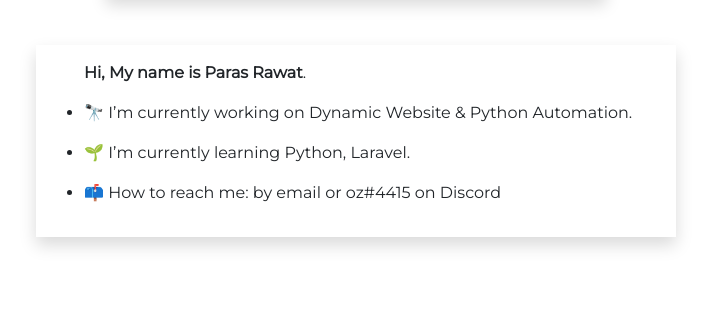
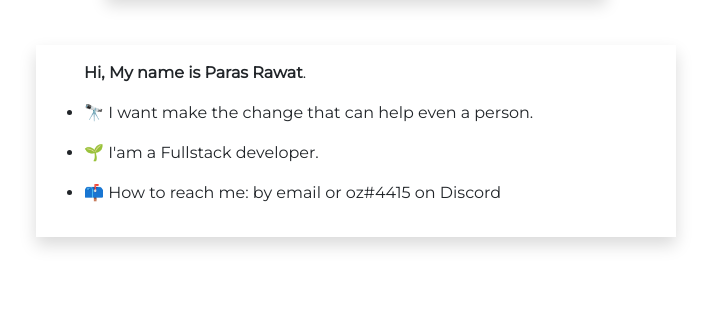
Before and after one commit to 007hyno/bootstrap-portfolio.github.io, a plain HTML site: page index.html in a window 1280 px wide. Shown: the part 1098-1428 px from the top of the page, without its empty margins (284-995 px from the left). Drawn offline with nearby package versions, Linux system fonts and the light colour scheme.

Commit message:
update profile section

```diff
--- a/index.html
+++ b/index.html
@@ -130,16 +130,17 @@
   </div>
   <!-- ///////////////////////////////////about -->
   <img src="https://source.unsplash.com/ZHvM3XIOHoE" class="shadow img-fluid pro card-img-top " alt="...">
+  <!-- <img src="./pictures/Profile art work.jpg" class="shadow img-fluid pro card-img-top " alt="..."> -->
 </div>
   <div class="m-auto w-50 shadow mb-5" style="width: 18rem;" >
     <div class="card-body">
       <ul>
         <p class="card-text"> <b>  Hi, My name is Paras Rawat</b>.</p>
         <li>
-          <p>🔭 I’m currently working on Dynamic Website & Python Automation.</p>
+          <p>🔭 I want make the change that can help even a person.</p>
         </li>
         <li>
-          <p>🌱 I’m currently learning Python, Laravel.</p>
+          <p>🌱 I'am a Fullstack developer.</p>
         </li>
         <li>
           <p>📫 How to reach me: by email or oz#4415 on Discord</p>
```
Also changed, not shown: pictures/Profile art work.jpg (added).
